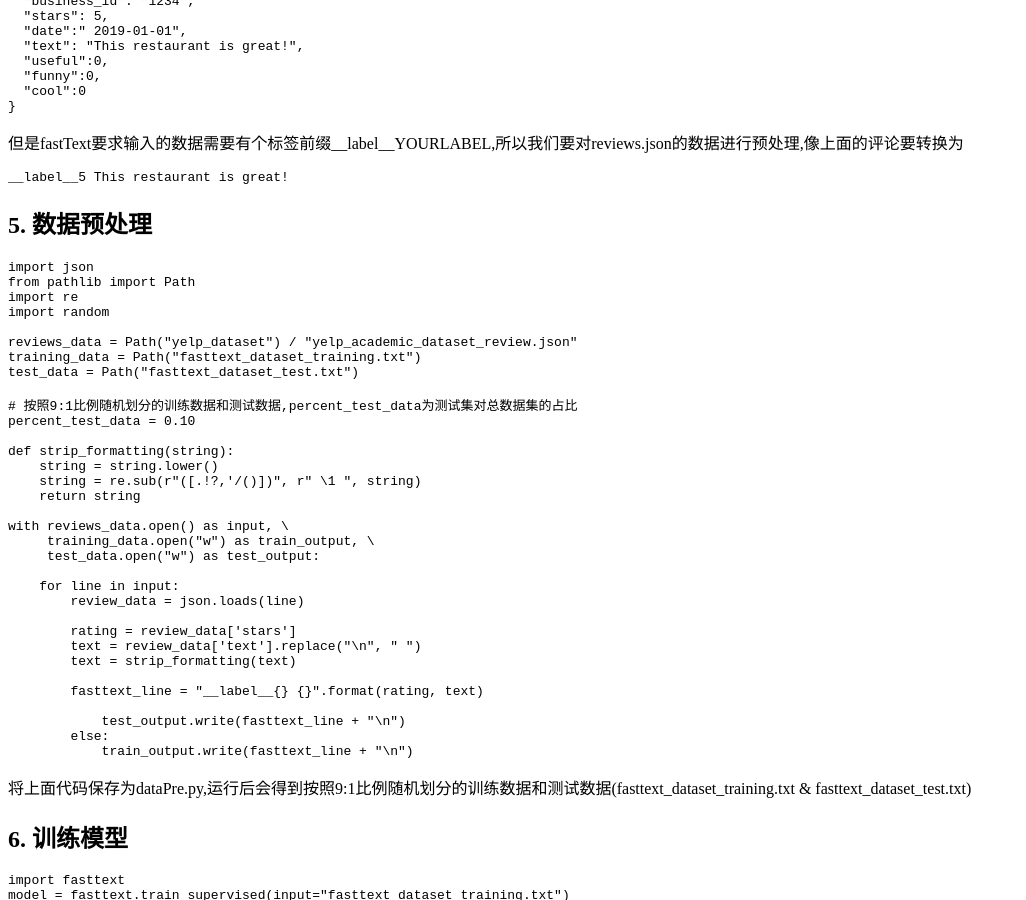
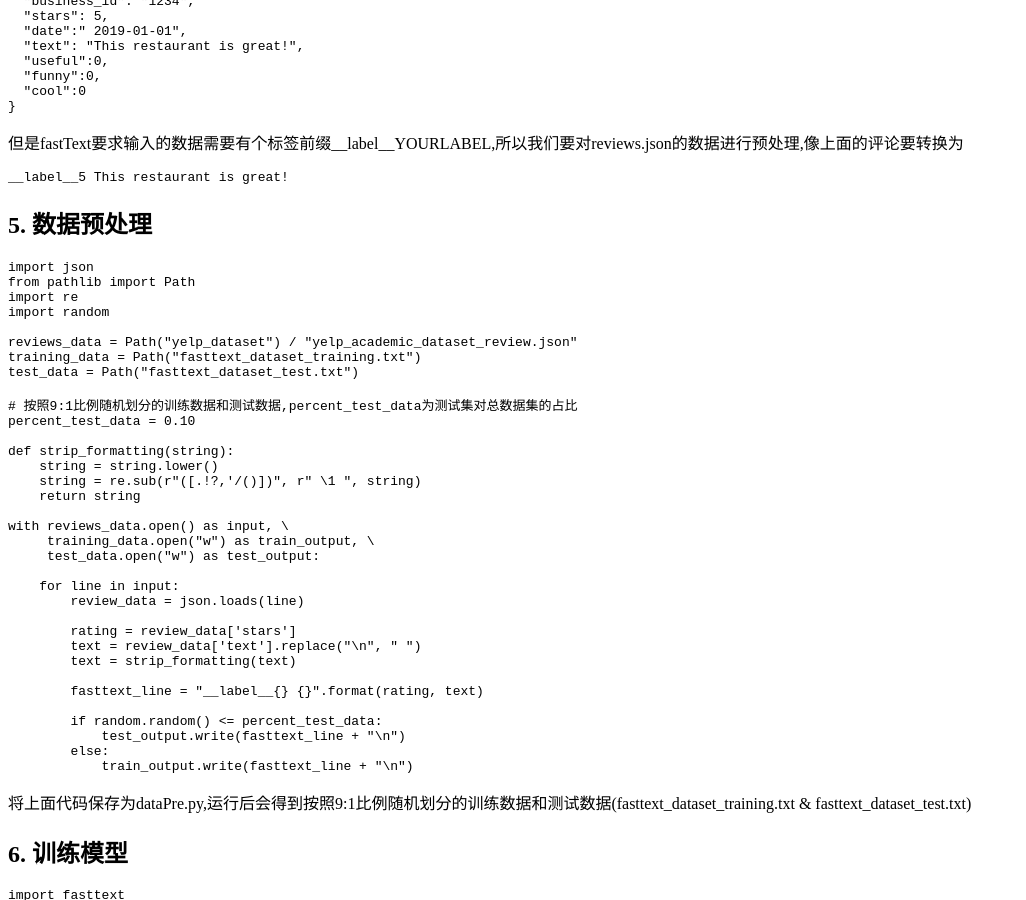
Before and after one commit to JingZHOUjinga/JingZhouJinga.github.io, a Jekyll site: the page built from _posts/2019-11-04-对商品评论进行情感分析.md, in a window 1280 px wide and 900 px high, scrolled down 1636 px. Shown: the whole window, without its empty margins (0-1026 px from the left). Built offline with Jekyll 4.4.1, drawn with Linux system fonts in a browser that asks for light colours; comment, search, counter and statistics services are not loaded.

Commit message:
Update 2019-11-04-对商品评论进行情感分析.md

```diff
--- a/_posts/2019-11-04-对商品评论进行情感分析.md
+++ b/_posts/2019-11-04-对商品评论进行情感分析.md
@@ -101,6 +101,7 @@ with reviews_data.open() as input, \
 
         fasttext_line = "__label__{} {}".format(rating, text)
 
+        if random.random() <= percent_test_data:
             test_output.write(fasttext_line + "\n")
         else:
             train_output.write(fasttext_line + "\n")
```
